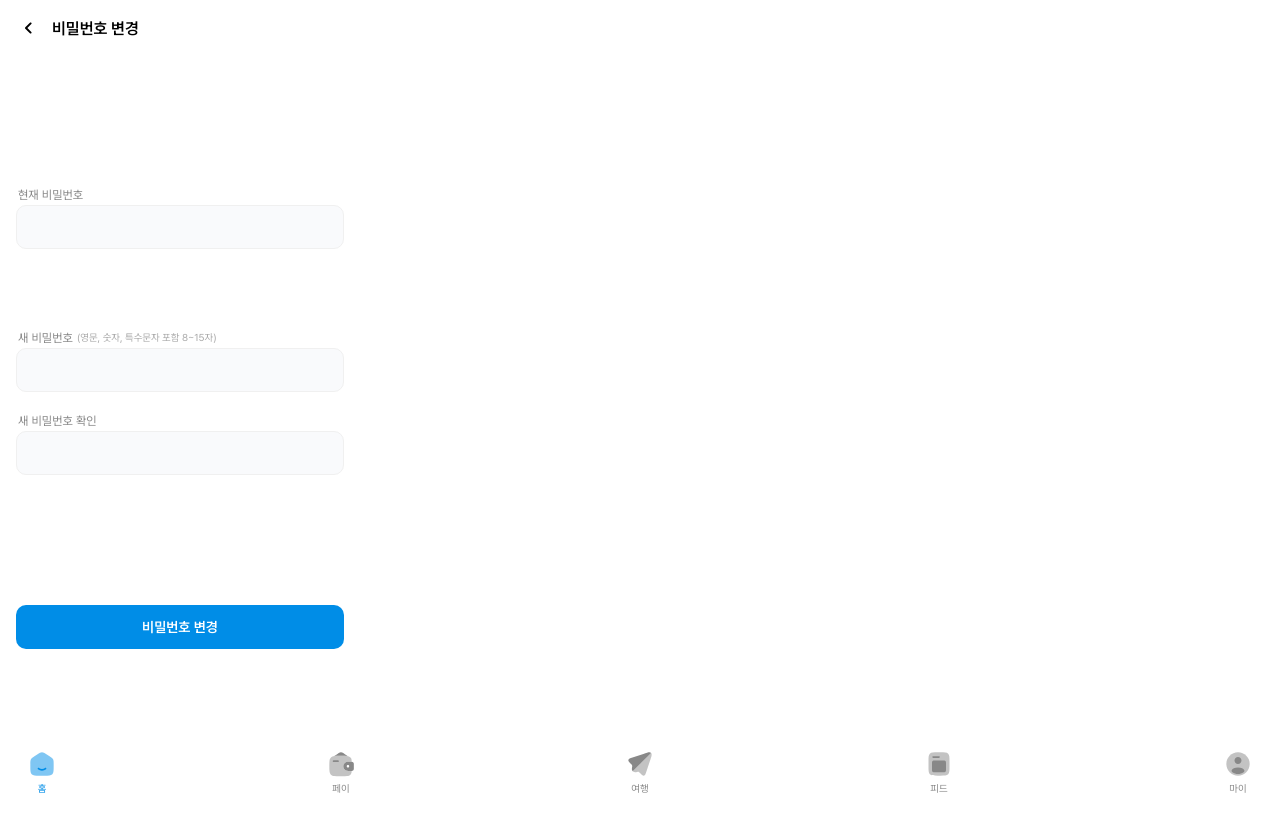
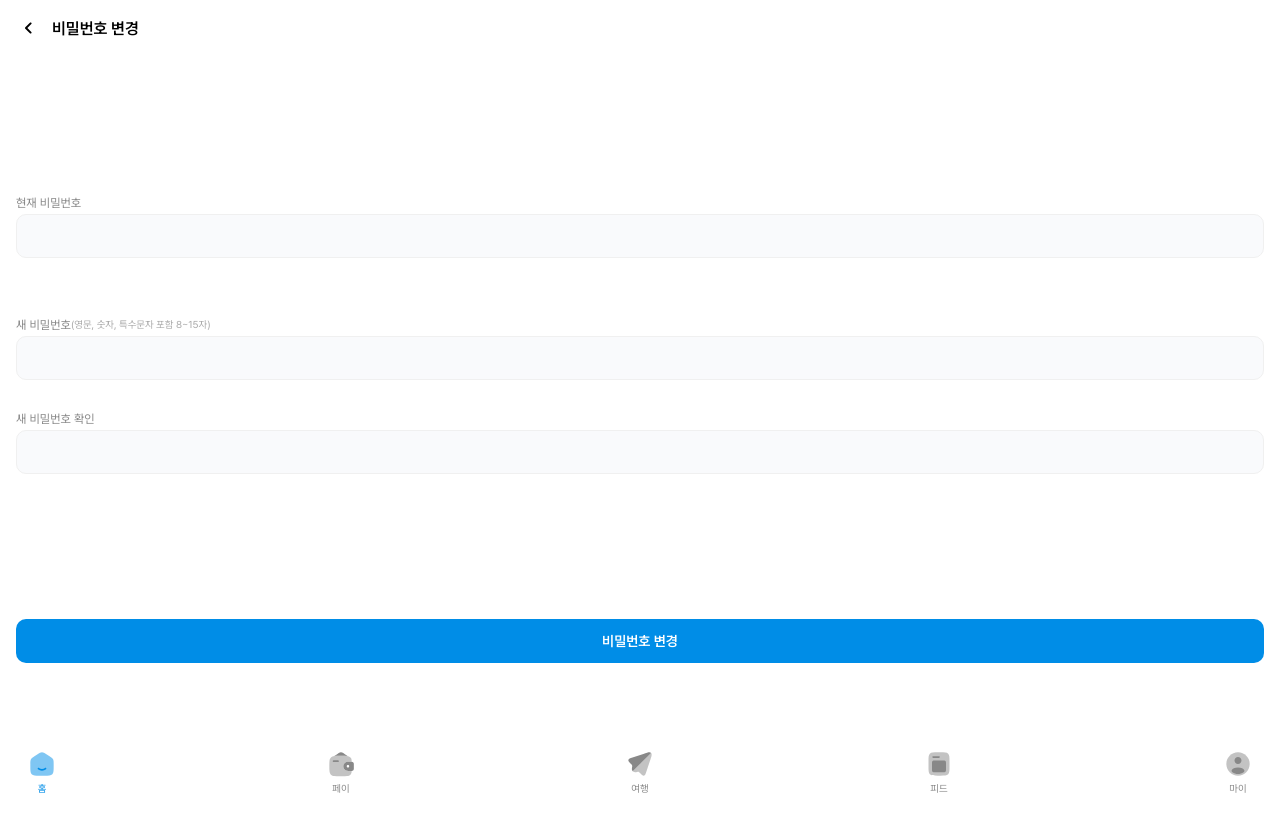
Before and after one commit to lshyunee/Triplet, a React (Create React App) app in the folder triplet/: page /mypage/password-edit in a window 1280 px wide. Shown: the top 832 px of the page. Before the commit the page ends 800 px from the top, so only its background shows below. Built offline with nearby package versions, Linux system fonts and the light colour scheme; no server answers; a web font is replaced by a local one.

Commit message:
Fix : 비밀번호 변경 css 수정

```diff
--- a/triplet/src/pages/mypage/PasswordEditPage.tsx
+++ b/triplet/src/pages/mypage/PasswordEditPage.tsx
@@ -6,18 +6,19 @@ import useInput from '../../hooks/useInput';
 import useAxios from '../../hooks/useAxios';
 import { useNavigate } from 'react-router-dom';
 
+const EntireDiv = styled.div`
+    height : 800px;
+`
+
 const HowP = styled.p`
     font-size : 12px;
-    margin-left : 18px;
-    margin-bottom : 3px;
+    margin : 0 0 4px;
     color : #888888;
 `;
 
 const ExplainP = styled.p`
     font-size : 10px;
-    padding-top : 2px;
-    margin-bottom : 3px;
-    margin-left : 4px;
+    margin : 0 0 4px;
     color : #AAAAAA;
 `;
 
@@ -27,36 +28,34 @@ const ExplainDiv = styled.div`
 `;
 
 const StyledInput = styled.input`
+    width : 100%;
     background-color : #F9FAFC;
-    width:328px;
     height:44px;
-    margin-bottom : 10px;
     border-radius : 10px;
     border : 1px solid #F0F0F0;
     box-sizing: border-box;
-    padding : 10px;
-    margin-right : 12px;
-    margin-left : 16px;
+`;
+
+const PasswordDiv = styled.div`
+    margin : 0 16px 0;
+    height : 800px;
+    padding-top : 196px;
 `;
 
 const CurrentDiv = styled.div`
-    margin-top : 120px;
-    padding-top : 56px;
 `
 
 const NewDiv = styled.div`
-    margin-top : 60px
+    margin-top : 60px;
 `
 
-const ConfirmDiv = styled.div`
-    display : flex;
-    width : 100%;
-    align-items : center;
-    margin-left : 16px;
+const NewConfirmDiv = styled.div`
+    margin-top : 32px;
+    margin-bottom : 145px;
 `;
 
-const ConfirmBox = styled.button`
-    width : 328px;
+const ConfirmBtn = styled.button`
+    width : 100%;
     height : 44px;
     background-color : #008DE7;
     color : #FFFFFF;
@@ -64,7 +63,7 @@ const ConfirmBox = styled.button`
     font-weight: 600;
     font-size : 14px;
     border : none;
-    margin-top : 120px;
+    margin-bottom : 28px;
 `;
 
 const PasswordEditPage = () => {
@@ -99,8 +98,9 @@ const PasswordEditPage = () => {
     }, [pwStatus]);
 
     return (
-        <div>
+        <EntireDiv>
             <BackHeader title={"비밀번호 변경"}/>
+            <PasswordDiv>
                 <CurrentDiv>
                     <HowP>현재 비밀번호</HowP>
                     <StyledInput type="password" {...pw} />
@@ -111,13 +111,14 @@ const PasswordEditPage = () => {
                         <ExplainP>(영문, 숫자, 특수문자 포함 8~15자)</ExplainP>
                     </ExplainDiv>
                     <StyledInput type="password" {...newPw}/>
+                    <NewConfirmDiv>
                         <HowP>새 비밀번호 확인</HowP>
                         <StyledInput type="password" {...newPwCheck} />
+                    </NewConfirmDiv>
                 </NewDiv>
-            <ConfirmDiv>
-                <ConfirmBox onClick={changePassword}>비밀번호 변경</ConfirmBox>
-            </ConfirmDiv>
-        </div>
+                <ConfirmBtn onClick={changePassword}>비밀번호 변경</ConfirmBtn>
+            </PasswordDiv>
+        </EntireDiv>
     );
 };
 
```
Lines whose indentation alone changed are shown as unchanged.
